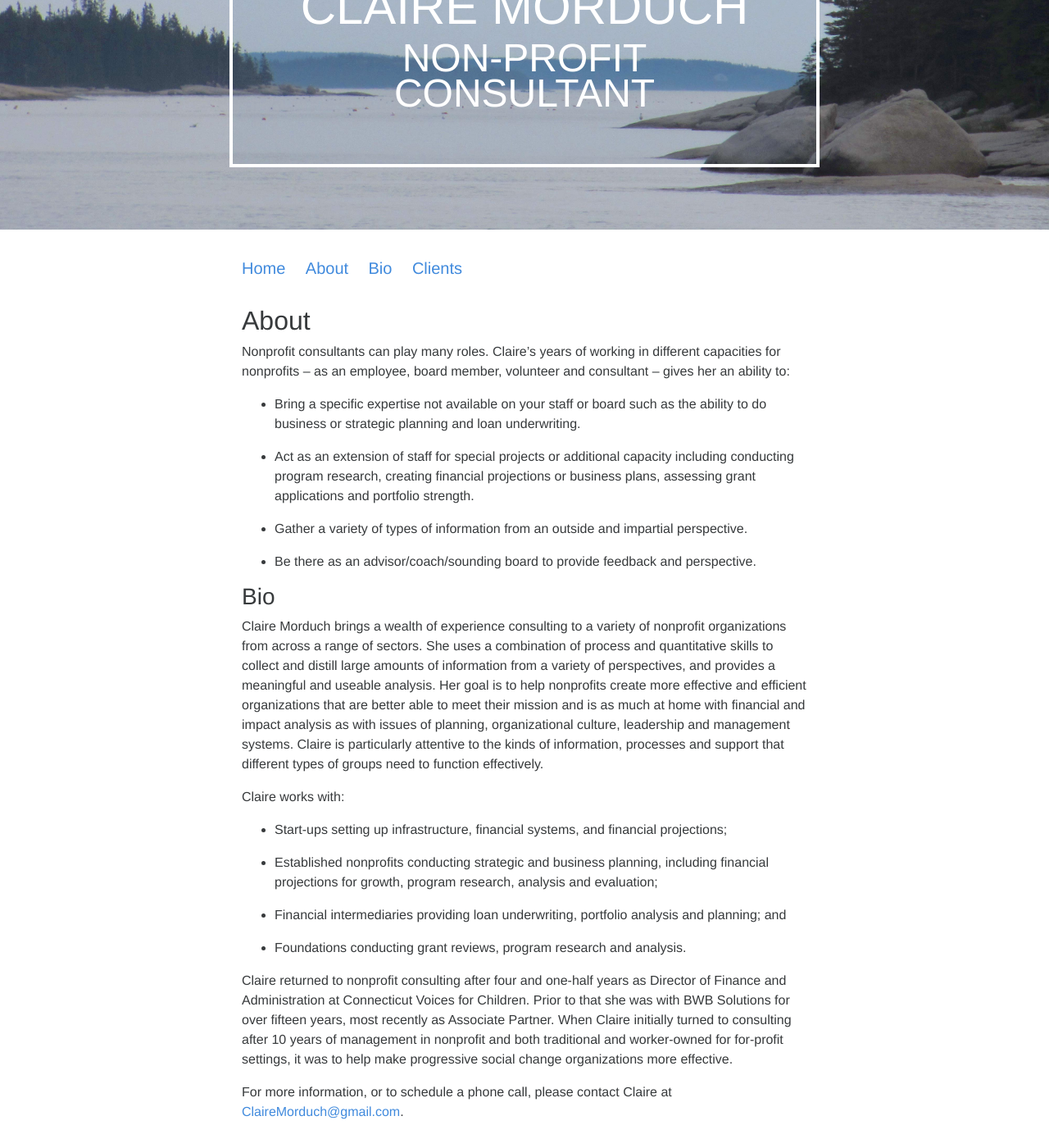
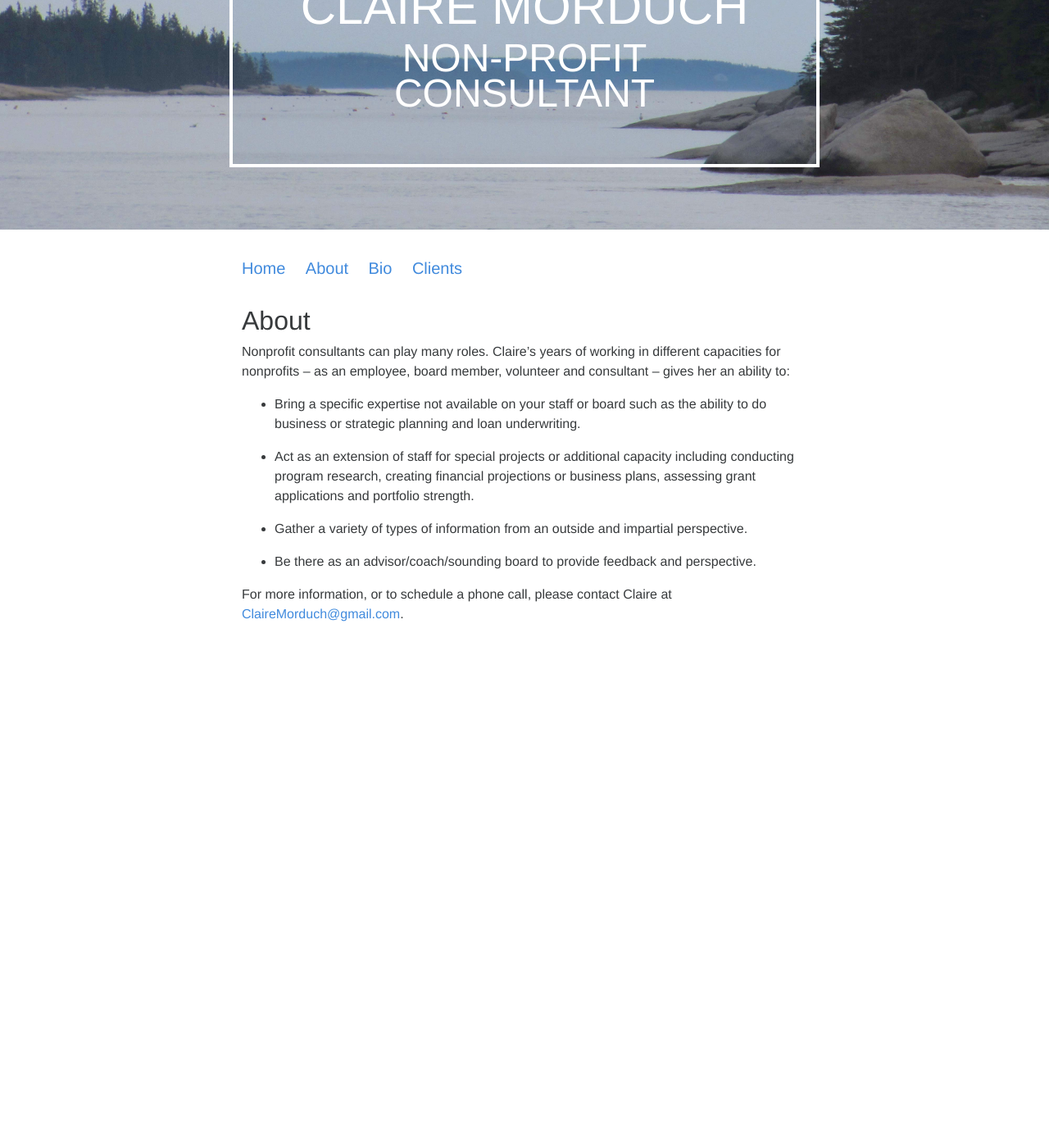
Before and after one commit to ClaireMorduch/clairemorduch, a Jekyll site: the page built from about.md, in a window 1280 px wide and 1400 px high, scrolled down 167 px. Shown: the whole window at 82% size. Built offline with Jekyll 4.4.1, drawn with Linux system fonts in a browser that asks for light colours; after the commit the page ends 960 px from its top, so only the background shows below that.

Commit message:
Update about.md

```diff
--- a/about.md
+++ b/about.md
@@ -17,25 +17,6 @@ Nonprofit consultants can play many roles.  Claire’s years of working in diffe
 
 * Be there as an advisor/coach/sounding board to provide feedback and perspective.
 
-### Bio
 
-Claire Morduch brings a wealth of experience consulting to a variety of nonprofit organizations from across a range of sectors.  She uses a combination of process and quantitative skills to collect and distill large amounts of information from a variety of perspectives, and provides a meaningful and useable analysis.   Her goal is to help nonprofits create more effective and efficient organizations that are better able to meet their mission and is as much at home with financial and impact analysis as with issues of planning, organizational culture, leadership and management systems. Claire is particularly attentive to the kinds of information, processes and support that different types of groups need to function effectively.
-
-Claire works with:
-
-* Start-ups setting up infrastructure, financial systems, and financial projections;
-
-* Established nonprofits conducting strategic and business planning, including financial
-projections for growth, program research, analysis and evaluation;
-
-* Financial intermediaries providing loan underwriting, portfolio analysis and planning; and
-
-* Foundations conducting grant reviews, program research and analysis.
-
-Claire returned to nonprofit consulting after four and one-half years as Director of Finance and
-Administration at Connecticut Voices for Children.  Prior to that she was with BWB Solutions for
-over fifteen years, most recently as Associate Partner.  When Claire initially turned to consulting
-after 10 years of management in nonprofit and both traditional and worker-owned for for-profit
-settings, it was to help make progressive social change organizations more effective.
 
 For more information, or to schedule a phone call, please contact Claire at [ClaireMorduch@gmail.com](mailto:clairemorduch@gmail.com).
```
